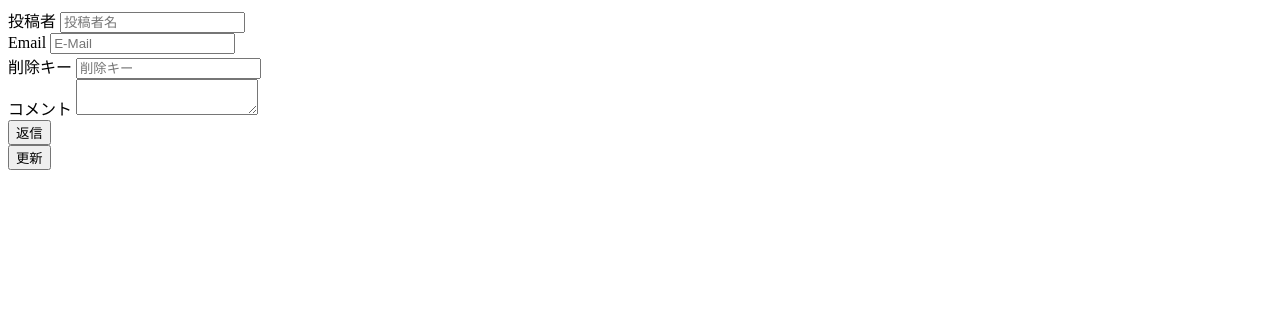
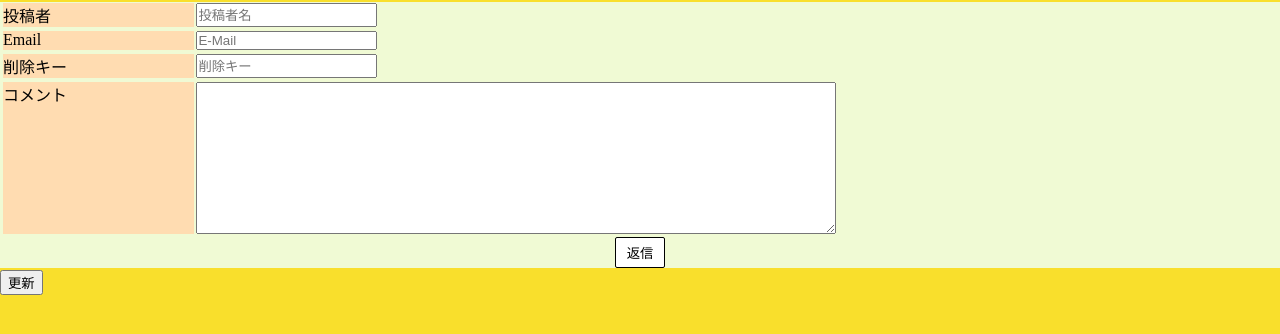
Before and after one commit to OKAUEND/schildfolio, a PHP site: page /commentbord/index.html in a window 1280 px wide. Shown: the top 334 px of the page. Run offline with PHP 8.4, Linux system fonts and the light colour scheme; data that the repository does not hold is empty.

Commit message:
CSS内容を記述/レスポンシブの仮対応

```diff
--- a/commentbord/main.css
+++ b/commentbord/main.css
@@ -1,25 +1,118 @@
 @media screen and (max-device-width: 480px)
 {
-    /* 480pxまでの幅の場合に適応される */
-        body
+    /* 480pxまでの幅の場合に適応される (対象:スマートフォン) */
+    .main__list
     {
-            background-color:rgb(44, 249, 78);
+        max-width: 100%;
     }
 }
 
-@media screen and (min-device-width: 481px) and (max-device-width: 780px)
+@media screen and (min-device-width: 481px) and (max-device-width: 1023px)
 {
-    /* 480pxまでの幅の場合に適応される */
+    /* 481pxから780pxまでの幅の場合に適応される(対象:タブレット端末) */
     body
     {
         background-color:#F9DF2C;
     }
 }
 
-@media screen and (min-device-width:1200px)
+@media screen and (min-device-width:1024px)
 {
+    /* 1024px以上の幅の場合に適応される(対象:PC) */
+    #main
+    {
+        margin:auto;
+    }
+
+    .main__list
+    {
+        max-width: 50%;
+    }
+
+}
+
 body
 {
-        background-color: blue;
+    margin:0;
+    padding:0;
 }
+
+#main-form
+{
+    display: felx;
+    flex-direction: column;
+    margin:auto;
+    background-color:rgb(240, 250, 212);
 }
+
+.main-form_item
+{
+    display: flex;
+    margin:2px;
+}
+
+div.main-form_item:last-child
+{
+    display:flex;
+    flex-direction: column;
+    justify-content: center;
+    align-items: center;
+}
+
+.main-form_text
+{
+    width:15%;
+    background-color: rgb(255, 220, 177);
+    margin:1px;
+}
+
+.main-form_input
+{
+    padding:0;
+    margin:1px;
+}
+
+.main-form_textarea
+{
+    width:50%;
+    padding:0;
+    margin:1px;
+    height: 150px;
+}
+
+.main-form_button
+{
+    border:1px solid;
+    border-radius: 2px;
+    padding:5px;
+    width:50px;
+    background-color:white;
+}
+
+#main-content
+{
+    margin:auto;
+    background-color: rgb(255, 224, 224);
+}
+
+.main__list
+{
+    margin:auto;
+    padding:5px;
+}
+
+.main-content__item
+{
+    max-width: 800px;
+    background-color:rgb(252, 252, 252);
+    border:1px solid rgba(240, 240, 240, 0.26);
+    border-radius: 2px;
+    padding:5px;
+    margin:5px;
+}
+
+.main-content__text
+{
+
+
+}
```
Lines whose indentation alone changed are shown as unchanged.
